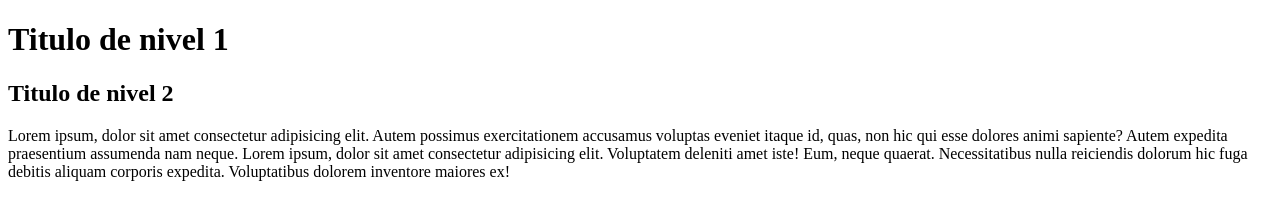
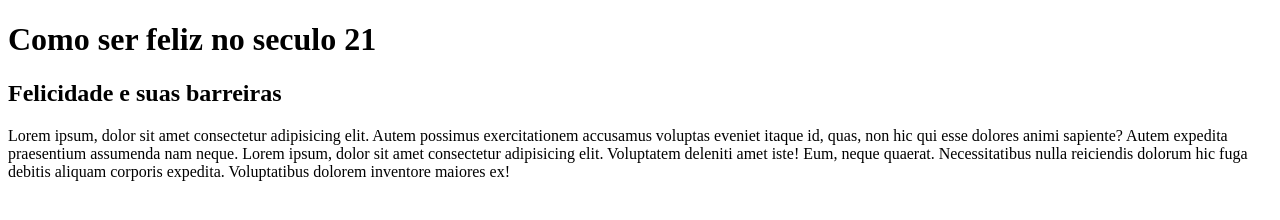
Before and after one commit to RamosDavi/SiteNovoCurso, a plain HTML site: page index.html in a window 1280 px wide. Drawn offline with Linux system fonts and the light colour scheme.

Commit message:
Começando alterar o conteudo

```diff
--- a/index.html
+++ b/index.html
@@ -4,15 +4,15 @@
     <meta charset="UTF-8">
     <meta http-equiv="X-UA-Compatible" content="IE=edge">
     <meta name="viewport" content="width=device-width, initial-scale=1.0">
-    <title>Curso Git and GitHub</title>
+    <title></title>
 </head>
 <body>
     <main>
         <header>
-            <h1>Titulo de nivel 1</h1>
+            <h1>Como ser feliz no seculo 21</h1>
         </header>
         <article>
-            <h2>Titulo de nivel 2</h2>
+            <h2>Felicidade e suas barreiras</h2>
             <p>Lorem ipsum, dolor sit amet consectetur adipisicing elit. Autem possimus exercitationem accusamus voluptas eveniet itaque id, quas, non hic qui esse dolores animi sapiente? Autem expedita praesentium assumenda nam neque. Lorem ipsum, dolor sit amet consectetur adipisicing elit. Voluptatem deleniti amet iste! Eum, neque quaerat. Necessitatibus nulla reiciendis dolorum hic fuga debitis aliquam corporis expedita. Voluptatibus dolorem inventore maiores ex!
             </p>
 
```
